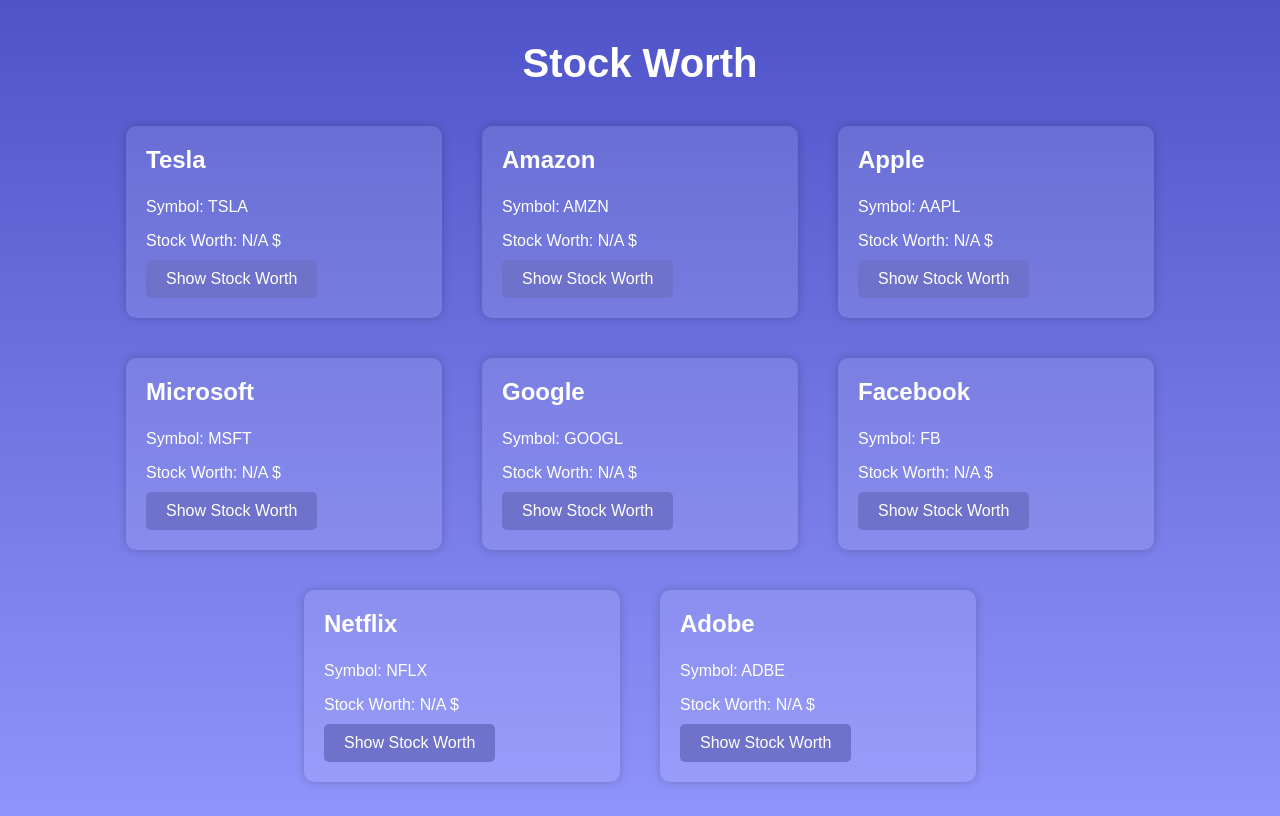
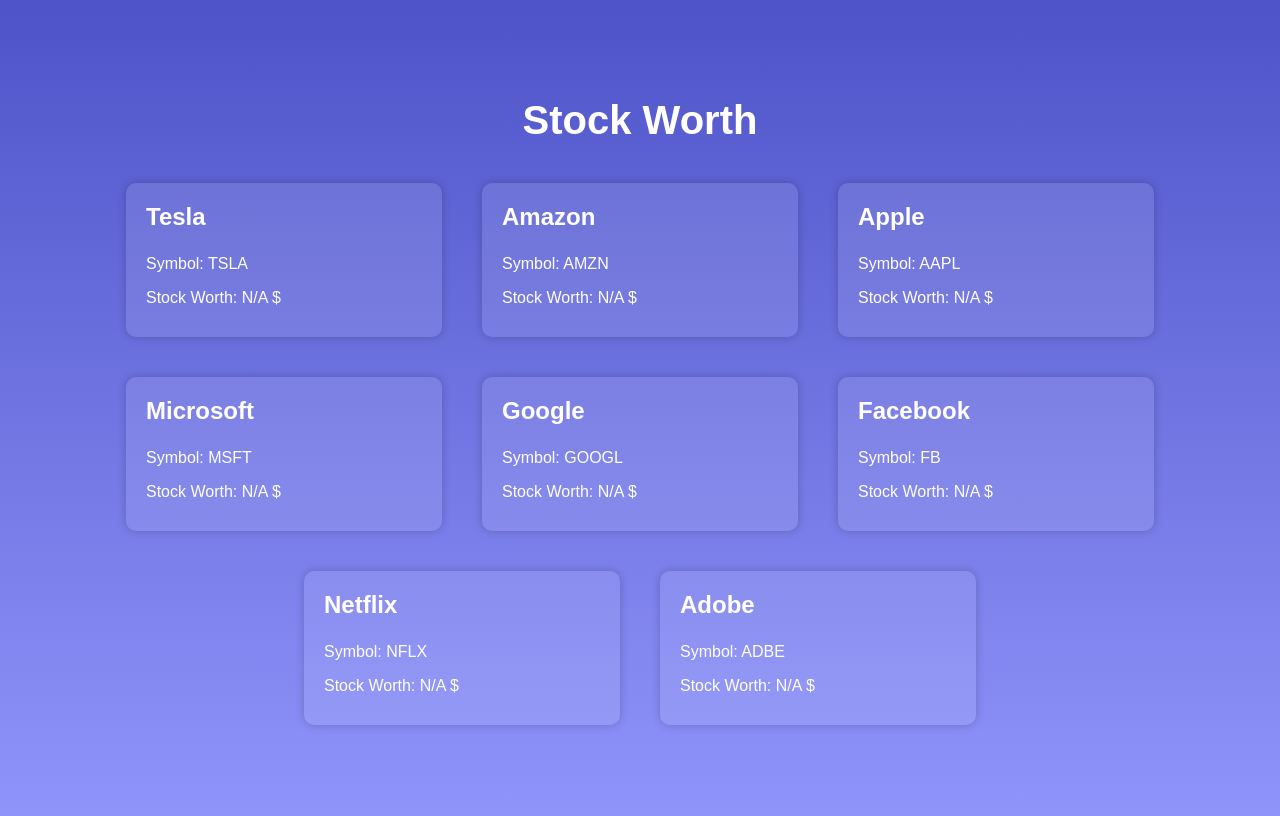
Before and after one commit to Orelbaz/Sela-Course, a Flask app: page / in a window 1280 px wide. Run offline with Flask 2, Linux system fonts and the light colour scheme; data that the repository does not hold is empty.

Commit message:
Update index.html

```diff
--- a/CoinSite/templates/index.html
+++ b/CoinSite/templates/index.html
@@ -17,7 +17,6 @@
       <h3>{{ coin.name }}</h3>
       <p>Symbol: {{ coin.symbol }}</p>
       <p>Stock Worth: <span id="{{ coin.symbol }}-worth">{{ coin.worth }}</span> $</p>
-      <button onclick="getRealTimePrice('{{ coin.symbol }}')">Show Stock Worth</button>
     </div>
     {% endfor %}
   </div>
```
